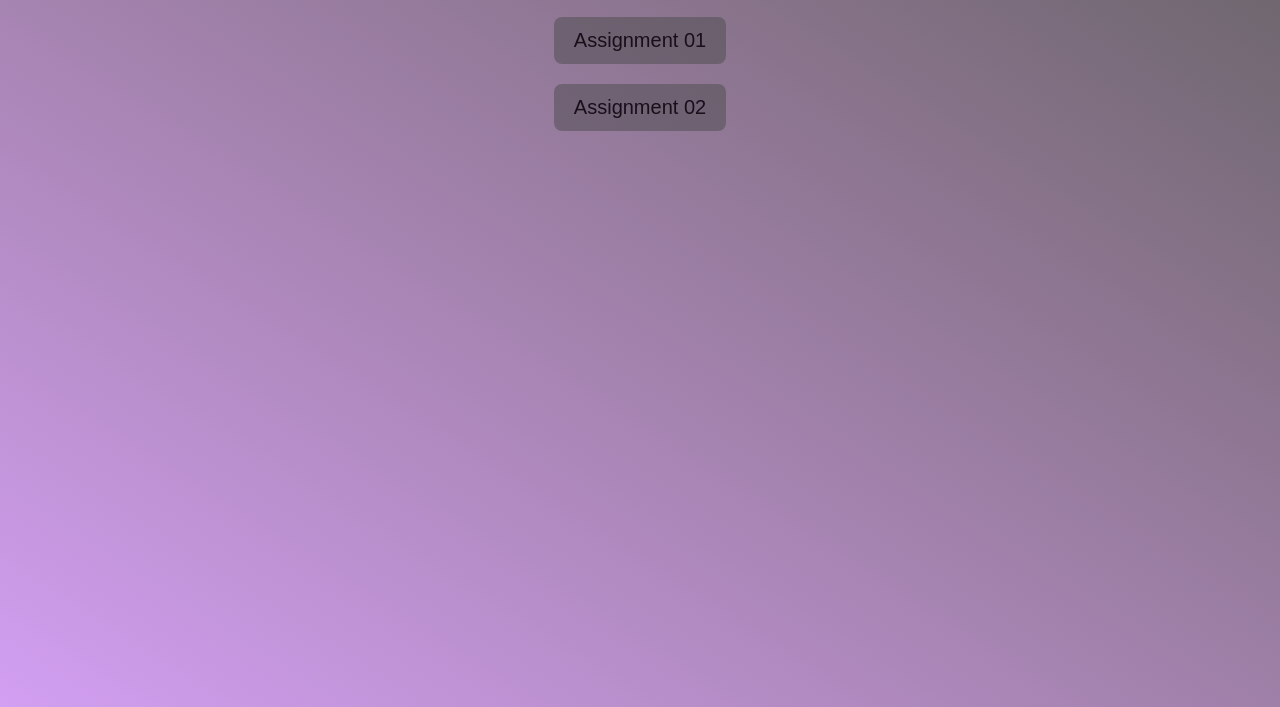
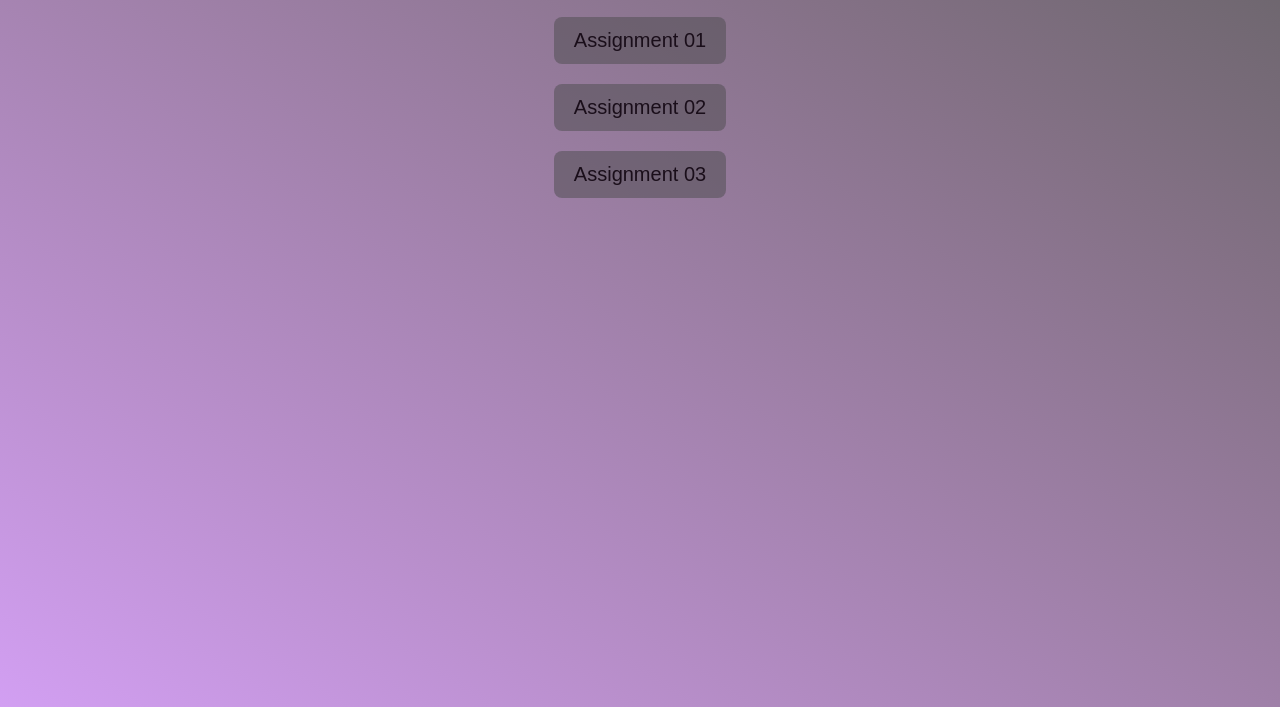
Before and after one commit to NethKW/responsive_ui_design, a plain HTML site: page index.html in a window 1280 px wide. Shown: the part 113-820 px from the top of the page. Drawn offline with Linux system fonts and the light colour scheme.

Commit message:
create assignment 3

```diff
--- a/index.html
+++ b/index.html
@@ -13,6 +13,7 @@
     <ul class="assignment">
         <li><a href="./assignment_1/assignment_1.html"> Assignment 01 </a></li>
         <li><a href="./assignment_2/assignment_2.html"> Assignment 02 </a></li>
+        <li><a href="./assignment_3/assignment_3.html"> Assignment 03 </a></li>
     </ul>
 </body>
 </html>
```
